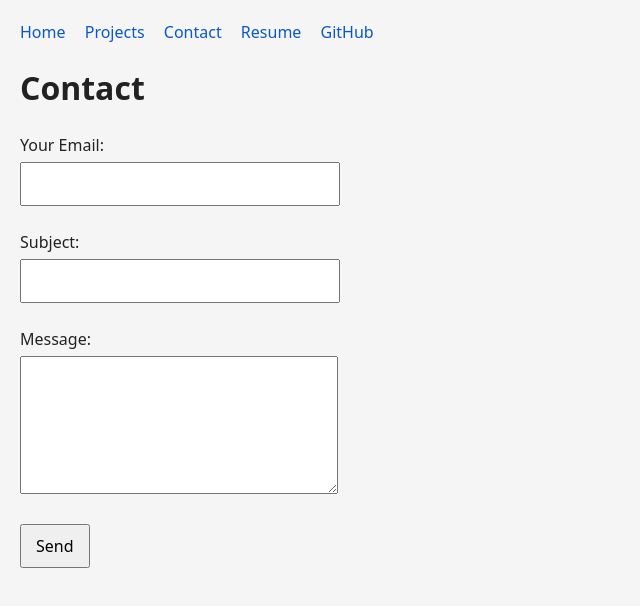
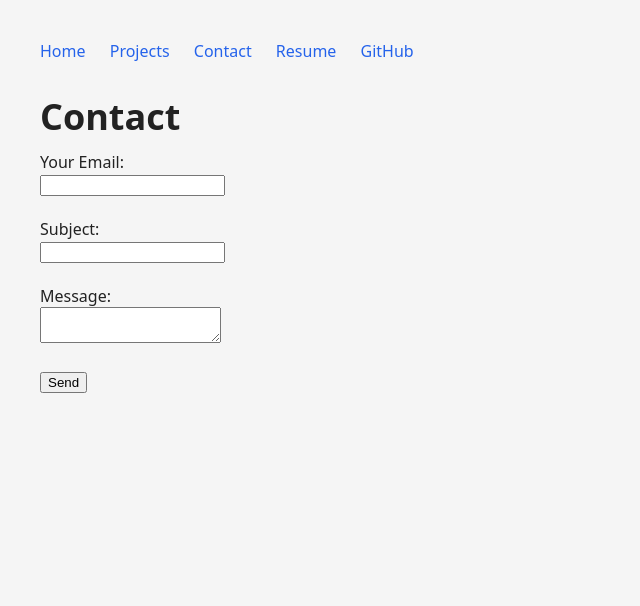
Before and after one commit to Marvell-Suhali/portfolio, a plain HTML site: page contact/index.html in a window 1280 px wide. Shown: the whole page, without its empty margins (0-640 px from the left). Drawn offline with Linux system fonts and the light colour scheme.

Commit message:
fixed homepage

```diff
--- a/style.css
+++ b/style.css
@@ -1,60 +1,44 @@
 body {
-  font: 100%/1.5 system-ui;
+  font-family: system-ui, -apple-system, sans-serif;
   margin: 0;
-  padding: 20px;
+  padding: 40px;
   background-color: #f5f5f5;
   color: #222;
 }
 
 nav {
-  margin-bottom: 20px;
+  margin-bottom: 30px;
 }
 
 nav a {
-  margin-right: 15px;
-  color: #0a58ca;
+  margin-right: 20px;
   text-decoration: none;
+  color: #2563eb;
+  font-weight: 500;
 }
 
 nav a:hover {
   text-decoration: underline;
 }
 
-h1, h2 {
-  margin-top: 0;
+h1 {
+  font-size: 36px;
+  margin-bottom: 10px;
+}
+
+h2 {
+  margin-top: 20px;
+}
+
+section {
+  background: white;
+  padding: 20px;
+  border-radius: 10px;
+  margin-bottom: 20px;
+  box-shadow: 0 2px 8px rgba(0,0,0,0.05);
 }
 
 img {
-  max-width: 200px;
-  height: auto;
   border-radius: 10px;
-  display: block;
   margin-bottom: 20px;
 }
-
-section {
-  margin-bottom: 25px;
-}
-
-form input,
-form textarea,
-form button {
-  font: inherit;
-}
-
-form input,
-form textarea {
-  width: 300px;
-  max-width: 100%;
-  padding: 8px;
-  margin-top: 5px;
-}
-
-form textarea {
-  height: 120px;
-}
-
-button {
-  padding: 8px 14px;
-  cursor: pointer;
-}
```
Also changed, not shown: index.html (+23 -10 lines).
